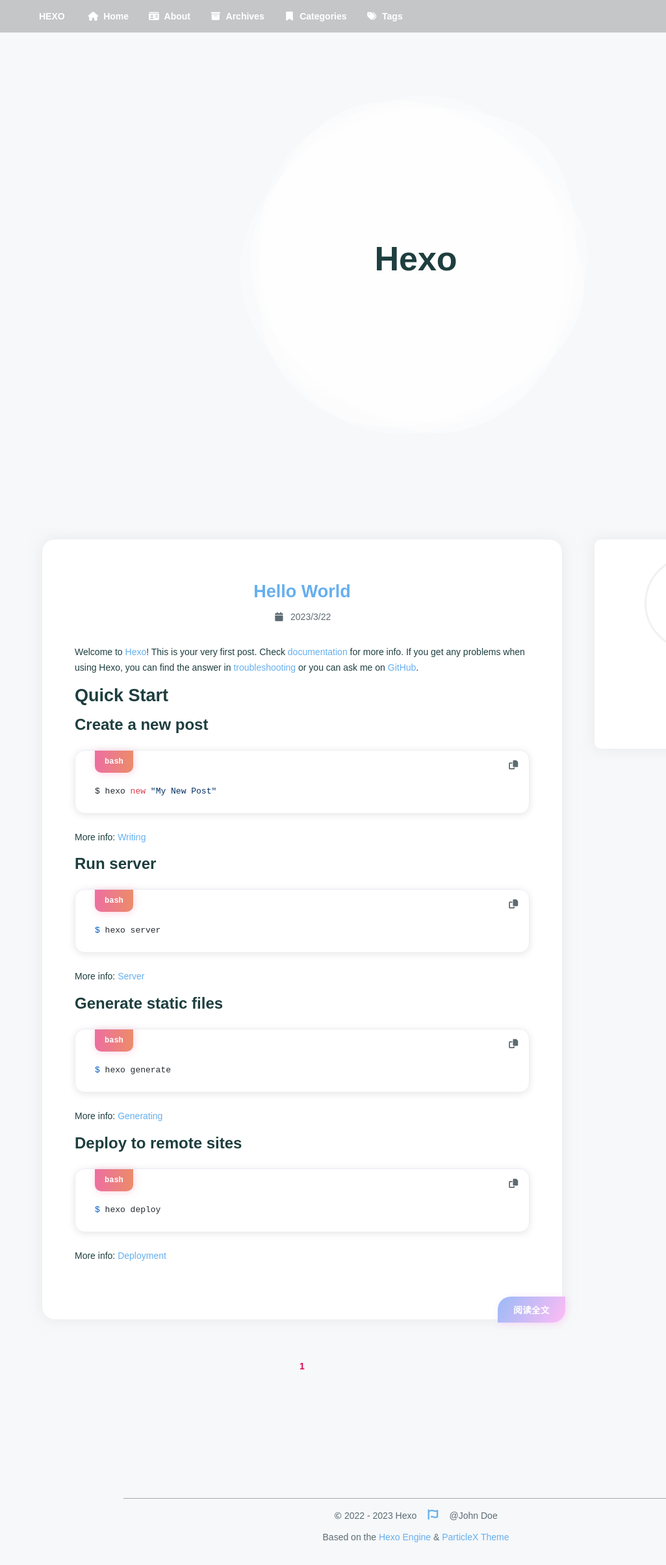
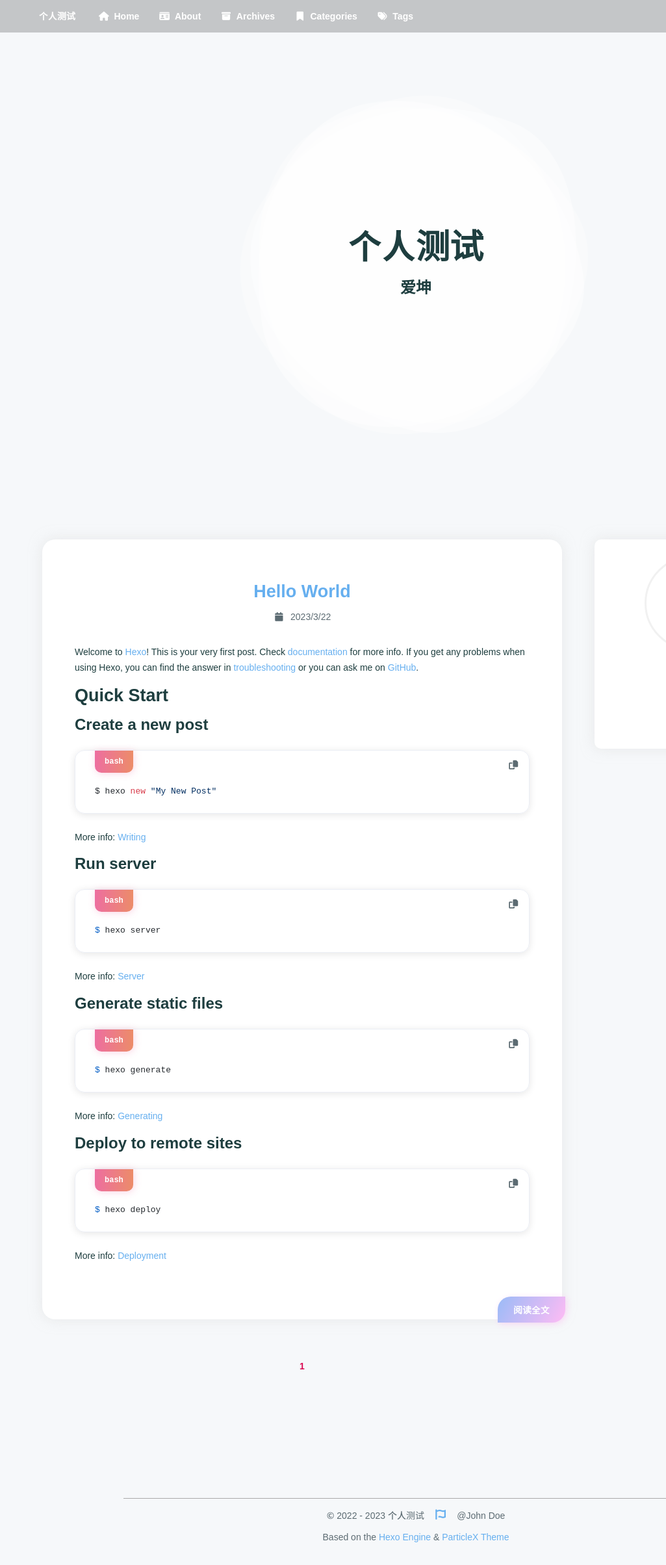
Before and after one commit to 3354445855/3354445855.github.io, a plain HTML site: page index.html in a window 1280 px wide. Shown: the full height of the page at 65% size, 0-1025 px from the left. Drawn offline with nearby package versions, Linux system fonts and the light colour scheme; a web font is replaced by a local one.

Commit message:
Site updated: 2023-03-22 14:01:28

```diff
--- a/index.html
+++ b/index.html
@@ -3,7 +3,7 @@
 <html lang="en">
     <head>
         <meta charset="UTF-8" />
-        <title>Hexo</title>
+        <title>个人测试</title>
         <meta name="author" content="John Doe" />
         <meta name="description" content="" />
         <meta name="keywords" content="" />
@@ -53,7 +53,7 @@
                 <nav id="menu" ref="menu">
     <div class="desktop-menu">
         <a class="title" href="/">
-            <span>HEXO</span>
+            <span>个人测试</span>
         </a>
 
         <a href="/">
@@ -86,7 +86,7 @@
         <div class="curtain" v-show="showMenu" @click="showMenu = !showMenu"></div>
         <div class="title" @click="showMenu = !showMenu">
             <i class="fa-solid fa-bars fa-fw"></i>
-            <span>&emsp;HEXO</span>
+            <span>&emsp;个人测试</span>
         </div>
         <transition name="slide">
         <div class="items" v-show="showMenu">
@@ -151,8 +151,8 @@
         <span class="loop"></span>
         <span class="info">
             <div class="wrap">
-                <h1>Hexo</h1>
-                <h3></h3>
+                <h1>个人测试</h1>
+                <h3>爱坤</h3>
                 <h5></h5>
             </div>
         </span>
@@ -248,7 +248,7 @@
     <div id="footer-wrap">
         <div>
             &copy;
-            2022 - 2023 Hexo
+            2022 - 2023 个人测试
             <span id="footer-icon">
                 <i class="fa-solid fa-font-awesome fa-fw"></i>
             </span>
```
Also changed, not shown: 2023/03/22/hello-world/index.html (+4 -4 lines), archives/2023/03/index.html (+4 -4 lines), archives/2023/index.html (+4 -4 lines), archives/index.html (+4 -4 lines).
